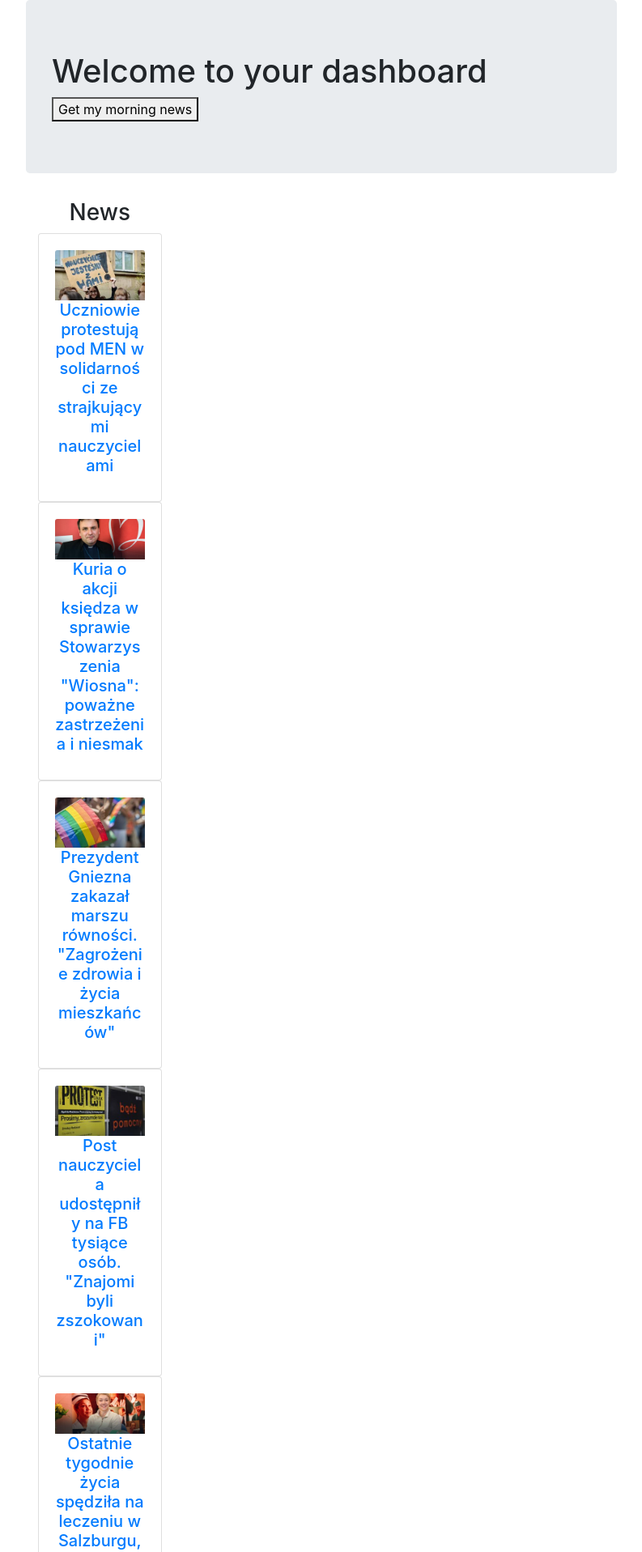
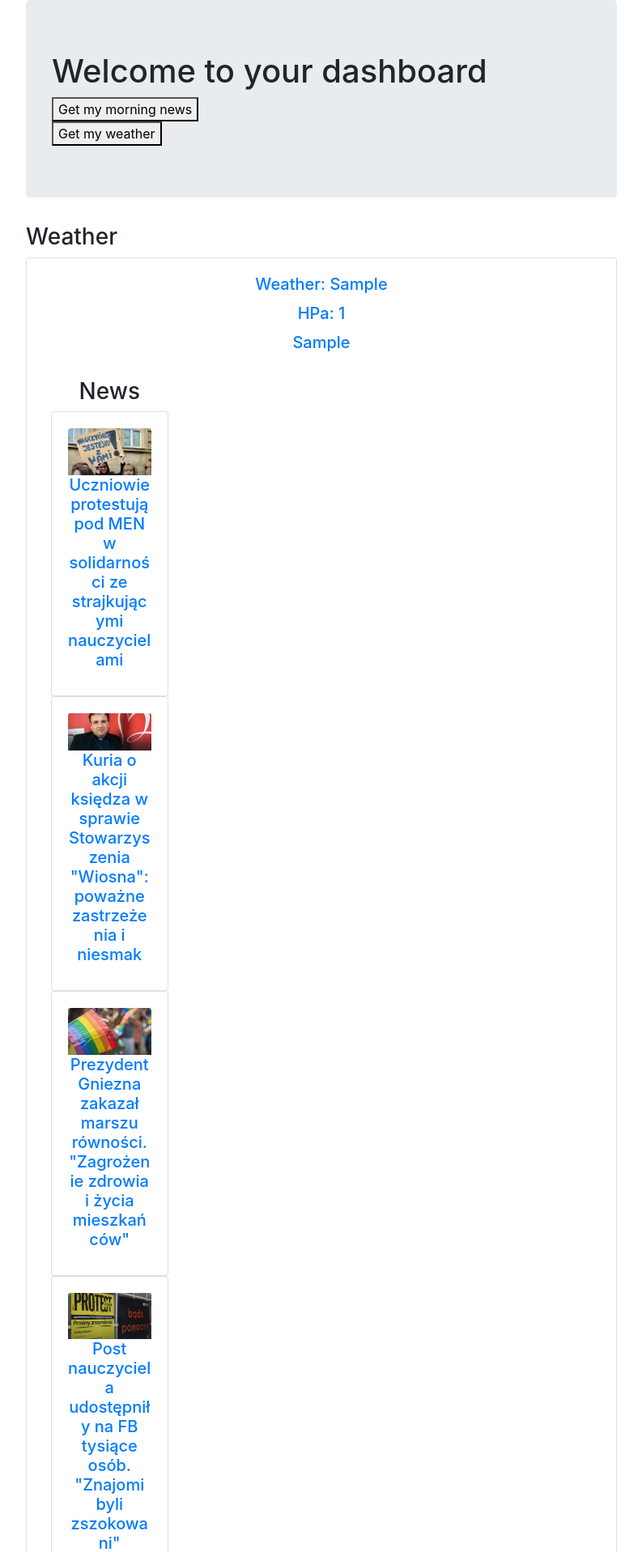
Before and after one commit to mitus1212/Django-Scraping, a Django app: page /home/ in a window 1280 px wide. Shown: the part 56-1973 px from the top of the page at 81% size, without its empty margins (53-846 px from the left). Run offline with Django 3.2, Linux system fonts and the light colour scheme; a user stored in the database is signed in; data comes from the database, SQL or seed files in the repository; tables that the repository leaves empty hold one stand-in row (values such as "Sample post"); some libraries are stand-ins or nearby versions.

Commit message:
added weather scraping

```diff
--- a/dashboard/news/admin.py
+++ b/dashboard/news/admin.py
@@ -1,5 +1,6 @@
 from django.contrib import admin
-from .models import Headline, UserProfile
+from .models import Headline, UserProfile, Weather
 # Register your models here.
 admin.site.register(Headline)
 admin.site.register(UserProfile)
+admin.site.register(Weather)
--- a/dashboard/news/models.py
+++ b/dashboard/news/models.py
@@ -17,3 +17,8 @@ class UserProfile(models.Model):
 
     def __str__(self):
         return "{}-{}".format(self.user,self.last_scrape)
+
+class Weather(models.Model):
+    weather = models.TextField()
+    degree = models.CharField(max_length=200)
+    pressure = models.IntegerField()
--- a/dashboard/news/templates/news/home.html
+++ b/dashboard/news/templates/news/home.html
@@ -13,9 +13,23 @@
             <button type="submit" clas="btn btn-primary">Get my morning news</button>
         </form>
         {% endif %}
+         <form method="POST "action="{% url 'weather' %}">
+            {% csrf_token %}
+            <button type="submit" clas="btn btn-primary">Get my weather</button>
+        </form>
     </div>
+
+                    <h3>Weather</h3>
+                {% for weath in weather_in %}
+                <div class="card text-center" style="width: 100%;">
+                    <div class="card-body">
+                    <h5 class="card-title"><a href="">Weather: {{ weath.weather }}</a></h5>
+                    <h5 class="card-title"><a href="">HPa: {{ weath.pressure }}</a></h5>
+
+                    <h5 class="card-title"><a href="">{{ weath.degree }}</a></h5>
+                    </div>
+                {% endfor %}
     <div class="container">
-            <div class="row">
 
                 <div class="col-sm-3 text-center">
                     <h3>News</h3>
@@ -27,5 +41,6 @@
                     </div>
                 </div>
                 {% endfor %}
-                </div>
+                <div class="row">
+
 {% endblock %}
--- a/dashboard/news/views.py
+++ b/dashboard/news/views.py
@@ -3,7 +3,7 @@ from bs4 import BeautifulSoup
 import math
 from datetime import timedelta, timezone, datetime
 import os
-from .models import Headline, UserProfile
+from .models import Headline, UserProfile, Weather
 from django.shortcuts import render, redirect
 import shutil
 import requests
@@ -23,12 +23,15 @@ def news_list(request):
     else:
         hide_me = False
 
+    weathers_info = Weather.objects.all()
 
     headlines = Headline.objects.all()
     context = {
         'object_list': headlines,
         'hide_me': hide_me,
-        'next_scrape': math.ceil(next_scrape)
+        'next_scrape': math.ceil(next_scrape),
+        'weather_in': weathers_info,
+
     }
     return render(request, "news/home.html", context)
 
@@ -91,7 +94,12 @@ def scrape(request):
             new_headline.image = local_filename
             new_headline.save()
             sleep(1)
+
+
+
+
     return redirect('/home/')
+
 
 def scrape_weather(request):
 
```
